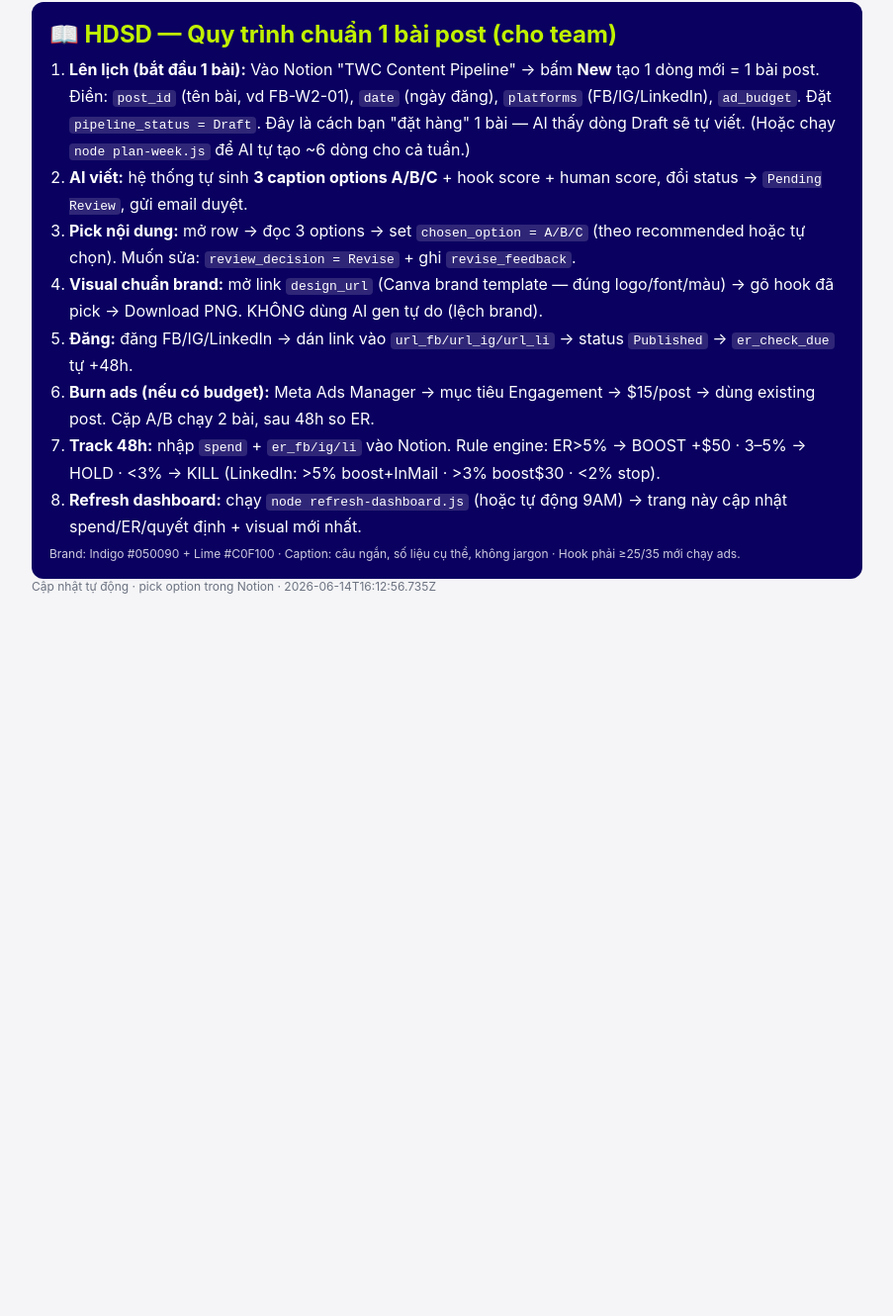
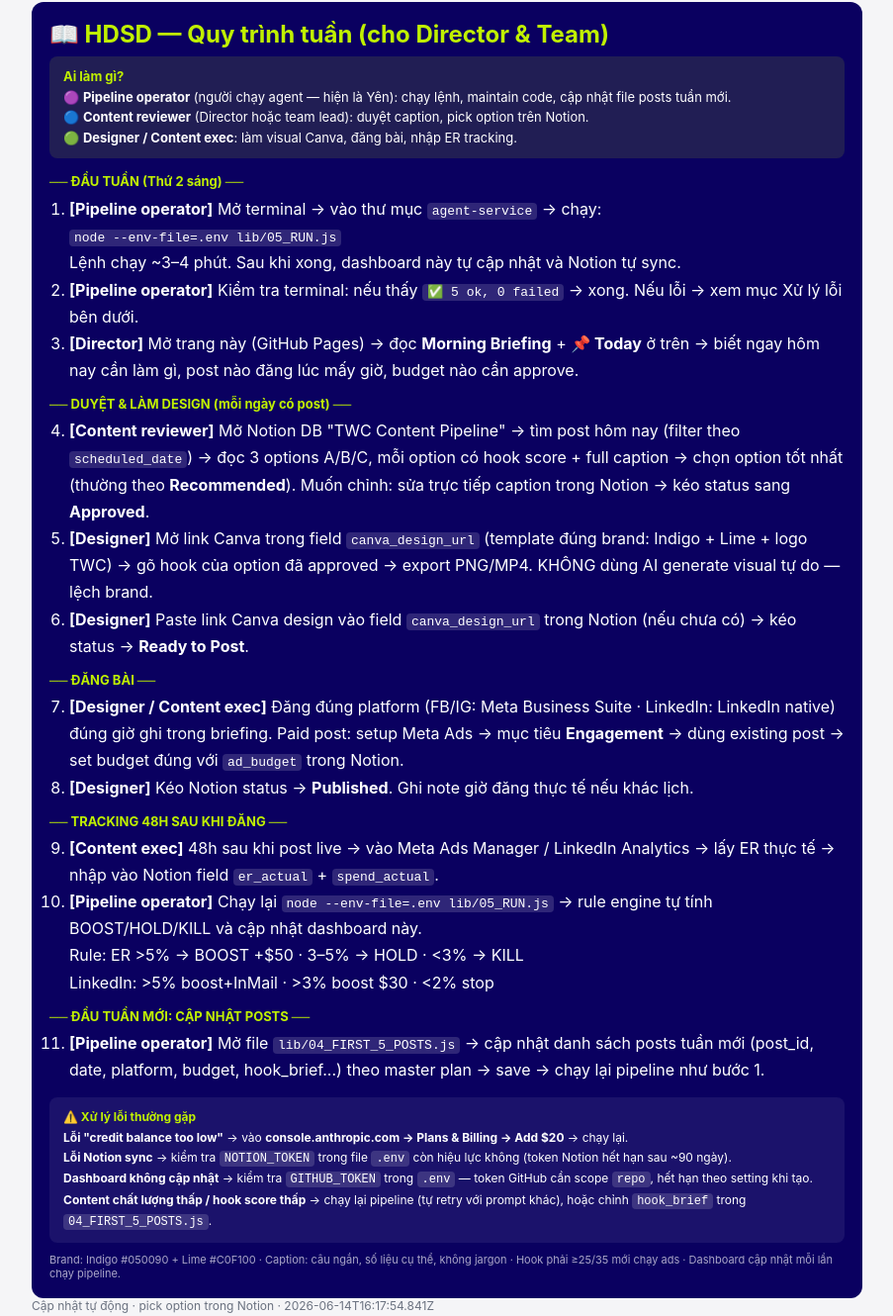
Before and after one commit to yennievo2011-source/twc-operation-hub, a plain HTML site: page dashboard.html in a window 1280 px wide. Shown: the part 4799-6129 px from the top of the page at 99% size, without its empty margins (188-1091 px from the left). Before the commit the page ends 5419 px from the top, so only its background shows below. Drawn offline with Linux system fonts and the light colour scheme.

Commit message:
docs: update HDSD to match actual workflow

```diff
--- a/dashboard.html
+++ b/dashboard.html
@@ -313,19 +313,60 @@ L1 Soft Launch ngày 20 — còn 6 ngày. Visual chưa có. Đây là deadline k
 Tóm lại: 1 việc duy nhất hôm nay — post A1 trước 12h, set reminder 48h check ER. Còn lại làm sau.</pre></div>
 
 <div class="hdsd">
-  <h2>📖 HDSD — Quy trình chuẩn 1 bài post (cho team)</h2>
-  <ol>
-    <li><b>Lên lịch (bắt đầu 1 bài):</b> Vào Notion "TWC Content Pipeline" → bấm <b>New</b> tạo 1 dòng mới = 1 bài post. Điền: <code>post_id</code> (tên bài, vd FB-W2-01), <code>date</code> (ngày đăng), <code>platforms</code> (FB/IG/LinkedIn), <code>ad_budget</code>. Đặt <code>pipeline_status = Draft</code>. Đây là cách bạn "đặt hàng" 1 bài — AI thấy dòng Draft sẽ tự viết. (Hoặc chạy <code>node plan-week.js</code> để AI tự tạo ~6 dòng cho cả tuần.)</li>
-    <li><b>AI viết:</b> hệ thống tự sinh <b>3 caption options A/B/C</b> + hook score + human score, đổi status → <code>Pending Review</code>, gửi email duyệt.</li>
-    <li><b>Pick nội dung:</b> mở row → đọc 3 options → set <code>chosen_option = A/B/C</code> (theo recommended hoặc tự chọn). Muốn sửa: <code>review_decision = Revise</code> + ghi <code>revise_feedback</code>.</li>
-    <li><b>Visual chuẩn brand:</b> mở link <code>design_url</code> (Canva brand template — đúng logo/font/màu) → gõ hook đã pick → Download PNG. KHÔNG dùng AI gen tự do (lệch brand).</li>
-    <li><b>Đăng:</b> đăng FB/IG/LinkedIn → dán link vào <code>url_fb/url_ig/url_li</code> → status <code>Published</code> → <code>er_check_due</code> tự +48h.</li>
-    <li><b>Burn ads (nếu có budget):</b> Meta Ads Manager → mục tiêu Engagement → $15/post → dùng existing post. Cặp A/B chạy 2 bài, sau 48h so ER.</li>
-    <li><b>Track 48h:</b> nhập <code>spend</code> + <code>er_fb/ig/li</code> vào Notion. Rule engine: ER&gt;5% → BOOST +$50 · 3–5% → HOLD · &lt;3% → KILL (LinkedIn: &gt;5% boost+InMail · &gt;3% boost$30 · &lt;2% stop).</li>
-    <li><b>Refresh dashboard:</b> chạy <code>node refresh-dashboard.js</code> (hoặc tự động 9AM) → trang này cập nhật spend/ER/quyết định + visual mới nhất.</li>
+  <h2>📖 HDSD — Quy trình tuần (cho Director &amp; Team)</h2>
+
+  <div style="background:rgba(192,241,0,.12);border-radius:8px;padding:10px 14px;margin-bottom:12px;font-size:13px;line-height:1.6">
+    <b style="color:var(--lime)">Ai làm gì?</b><br>
+    🟣 <b>Pipeline operator</b> (người chạy agent — hiện là Yên): chạy lệnh, maintain code, cập nhật file posts tuần mới.<br>
+    🔵 <b>Content reviewer</b> (Director hoặc team lead): duyệt caption, pick option trên Notion.<br>
+    🟢 <b>Designer / Content exec</b>: làm visual Canva, đăng bài, nhập ER tracking.
+  </div>
+
+  <b style="color:var(--lime);font-size:13px">── ĐẦU TUẦN (Thứ 2 sáng) ──</b>
+  <ol style="margin-top:6px">
+    <li><b>[Pipeline operator]</b> Mở terminal → vào thư mục <code>agent-service</code> → chạy:<br>
+      <code>node --env-file=.env lib/05_RUN.js</code><br>
+      Lệnh chạy ~3–4 phút. Sau khi xong, dashboard này tự cập nhật và Notion tự sync.</li>
+    <li><b>[Pipeline operator]</b> Kiểm tra terminal: nếu thấy <code>✅ 5 ok, 0 failed</code> → xong. Nếu lỗi → xem mục Xử lý lỗi bên dưới.</li>
+    <li><b>[Director]</b> Mở trang này (GitHub Pages) → đọc <b>Morning Briefing</b> + <b>📌 Today</b> ở trên → biết ngay hôm nay cần làm gì, post nào đăng lúc mấy giờ, budget nào cần approve.</li>
   </ol>
-  <div style="font-size:12px;opacity:.8">Brand: Indigo #050090 + Lime #C0F100 · Caption: câu ngắn, số liệu cụ thể, không jargon · Hook phải ≥25/35 mới chạy ads.</div>
+
+  <b style="color:var(--lime);font-size:13px;display:block;margin-top:12px">── DUYỆT &amp; LÀM DESIGN (mỗi ngày có post) ──</b>
+  <ol style="margin-top:6px" start="4">
+    <li><b>[Content reviewer]</b> Mở Notion DB "TWC Content Pipeline" → tìm post hôm nay (filter theo <code>scheduled_date</code>) → đọc 3 options A/B/C, mỗi option có hook score + full caption → chọn option tốt nhất (thường theo <b>Recommended</b>). Muốn chỉnh: sửa trực tiếp caption trong Notion → kéo status sang <b>Approved</b>.</li>
+    <li><b>[Designer]</b> Mở link Canva trong field <code>canva_design_url</code> (template đúng brand: Indigo + Lime + logo TWC) → gõ hook của option đã approved → export PNG/MP4. KHÔNG dùng AI generate visual tự do — lệch brand.</li>
+    <li><b>[Designer]</b> Paste link Canva design vào field <code>canva_design_url</code> trong Notion (nếu chưa có) → kéo status → <b>Ready to Post</b>.</li>
+  </ol>
+
+  <b style="color:var(--lime);font-size:13px;display:block;margin-top:12px">── ĐĂNG BÀI ──</b>
+  <ol style="margin-top:6px" start="7">
+    <li><b>[Designer / Content exec]</b> Đăng đúng platform (FB/IG: Meta Business Suite · LinkedIn: LinkedIn native) đúng giờ ghi trong briefing. Paid post: setup Meta Ads → mục tiêu <b>Engagement</b> → dùng existing post → set budget đúng với <code>ad_budget</code> trong Notion.</li>
+    <li><b>[Designer]</b> Kéo Notion status → <b>Published</b>. Ghi note giờ đăng thực tế nếu khác lịch.</li>
+  </ol>
+
+  <b style="color:var(--lime);font-size:13px;display:block;margin-top:12px">── TRACKING 48H SAU KHI ĐĂNG ──</b>
+  <ol style="margin-top:6px" start="9">
+    <li><b>[Content exec]</b> 48h sau khi post live → vào Meta Ads Manager / LinkedIn Analytics → lấy ER thực tế → nhập vào Notion field <code>er_actual</code> + <code>spend_actual</code>.</li>
+    <li><b>[Pipeline operator]</b> Chạy lại <code>node --env-file=.env lib/05_RUN.js</code> → rule engine tự tính BOOST/HOLD/KILL và cập nhật dashboard này.<br>
+      Rule: ER &gt;5% → BOOST +$50 · 3–5% → HOLD · &lt;3% → KILL<br>
+      LinkedIn: &gt;5% boost+InMail · &gt;3% boost $30 · &lt;2% stop</li>
+  </ol>
+
+  <b style="color:var(--lime);font-size:13px;display:block;margin-top:12px">── ĐẦU TUẦN MỚI: CẬP NHẬT POSTS ──</b>
+  <ol style="margin-top:6px" start="11">
+    <li><b>[Pipeline operator]</b> Mở file <code>lib/04_FIRST_5_POSTS.js</code> → cập nhật danh sách posts tuần mới (post_id, date, platform, budget, hook_brief...) theo master plan → save → chạy lại pipeline như bước 1.</li>
+  </ol>
+
+  <div style="margin-top:14px;padding:10px 14px;background:rgba(255,255,255,.07);border-radius:8px;font-size:12px;line-height:1.7">
+    <b style="color:var(--lime)">⚠️ Xử lý lỗi thường gặp</b><br>
+    <b>Lỗi "credit balance too low"</b> → vào <b>console.anthropic.com → Plans &amp; Billing → Add $20</b> → chạy lại.<br>
+    <b>Lỗi Notion sync</b> → kiểm tra <code>NOTION_TOKEN</code> trong file <code>.env</code> còn hiệu lực không (token Notion hết hạn sau ~90 ngày).<br>
+    <b>Dashboard không cập nhật</b> → kiểm tra <code>GITHUB_TOKEN</code> trong <code>.env</code> — token GitHub cần scope <code>repo</code>, hết hạn theo setting khi tạo.<br>
+    <b>Content chất lượng thấp / hook score thấp</b> → chạy lại pipeline (tự retry với prompt khác), hoặc chỉnh <code>hook_brief</code> trong <code>04_FIRST_5_POSTS.js</code>.
+  </div>
+
+  <div style="margin-top:10px;font-size:11px;opacity:.65">Brand: Indigo #050090 + Lime #C0F100 · Caption: câu ngắn, số liệu cụ thể, không jargon · Hook phải ≥25/35 mới chạy ads · Dashboard cập nhật mỗi lần chạy pipeline.</div>
 </div>
 
-<div class="muted">Cập nhật tự động · pick option trong Notion · 2026-06-14T16:12:56.735Z</div>
+<div class="muted">Cập nhật tự động · pick option trong Notion · 2026-06-14T16:17:54.841Z</div>
 </body></html>
```
